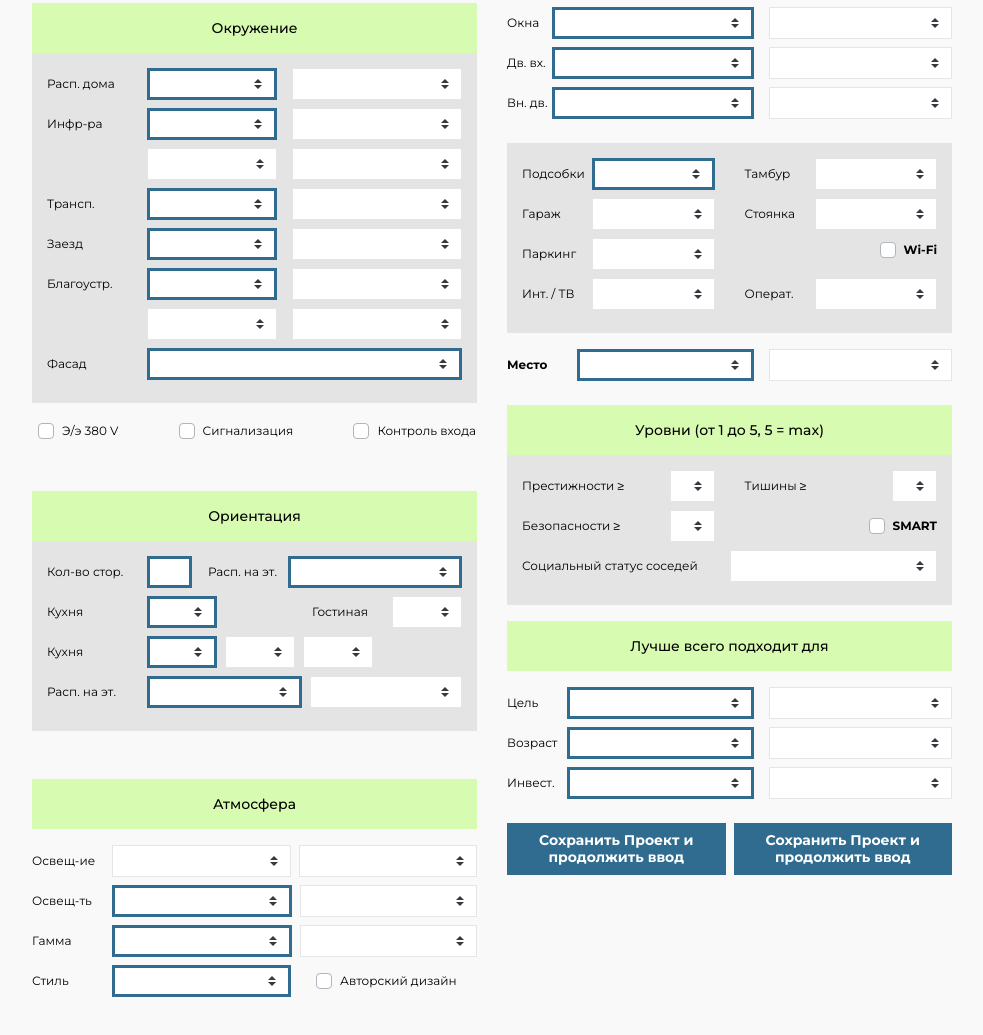
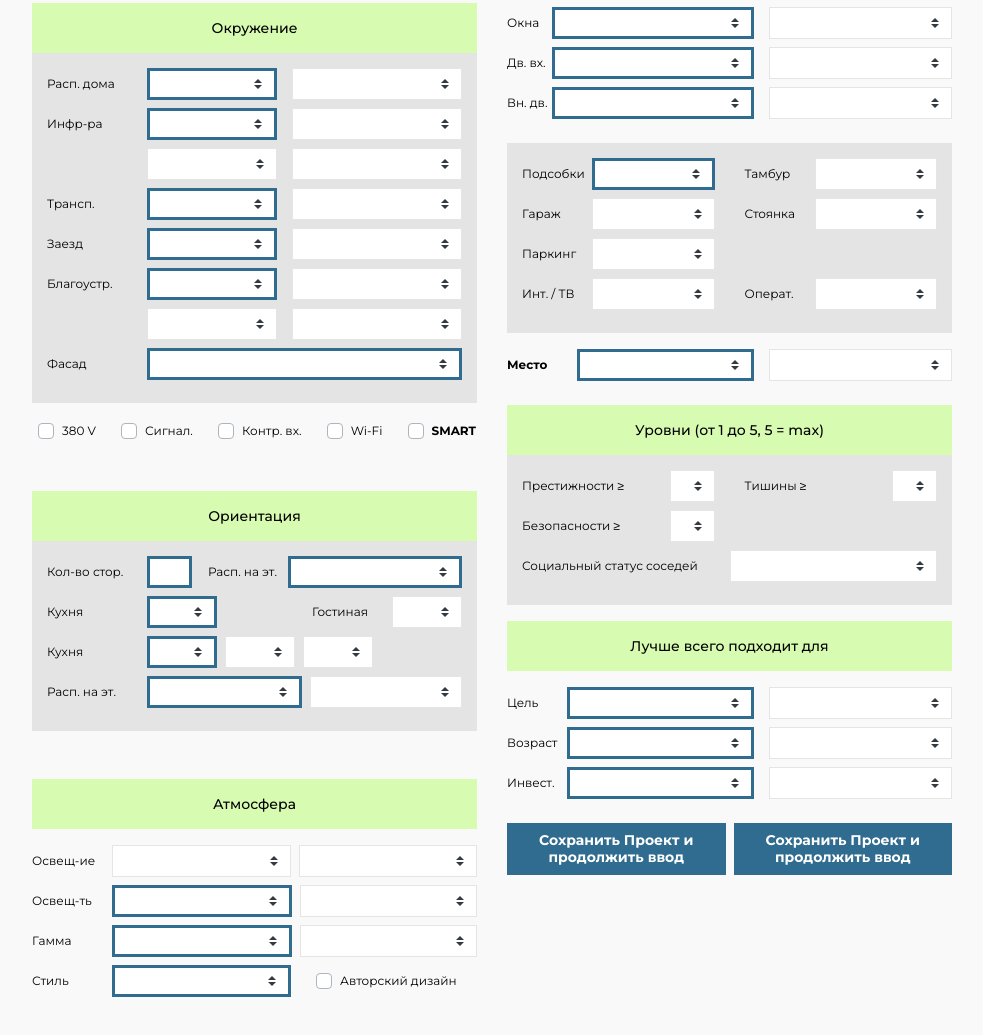
Before and after one commit to kirovas/domofond, a plain HTML site: page projects.html in a window 1280 px wide. Shown: the part 1216-2251 px from the top of the page, without its empty margins (243-1226 px from the left). Drawn offline with nearby package versions, Linux system fonts and the light colour scheme.

Commit message:
перенес checkbox

```diff
--- a/projects.html
+++ b/projects.html
@@ -427,23 +427,35 @@
                                         </div>
                                         <!-- ////////////// .Окружение ////////////////-->
                                         <div class="row justify-content-between my-3">
-                                            <div class="d-flex justify-content-start align-items-center px-3">
+                                            <div class="d-flex justify-content-start align-items-center pl-3">
                                                 <div class="custom-control custom-checkbox">
                                                 <input type="checkbox" class="custom-control-input" id="ee380">
-                                                <label class="custom-control-label pt-1" for="ee380">Э/э 380 V</label>
+                                                <label class="custom-control-label pt-1" for="ee380">380 V</label>
                                                 </div>
                                             </div>
-                                            <div class="d-flex justify-content-start align-items-center px-3">
+                                            <div class="d-flex justify-content-start align-items-center">
                                                 <div class="custom-control custom-checkbox">
                                                 <input type="checkbox" class="custom-control-input" id="signal2">
-                                                <label class="custom-control-label pt-1" for="signal2">Сигнализация</label>
+                                                <label class="custom-control-label pt-1" for="signal2">Сигнал.</label>
                                                 </div>
                                             </div>
-                                            <div class="d-flex justify-content-start align-items-center px-3">
+                                            <div class="d-flex justify-content-start align-items-center ">
                                                 <div class="custom-control custom-checkbox">
                                                 <input type="checkbox" class="custom-control-input" id="controlv1">
-                                                <label class="custom-control-label pt-1" for="controlv1">Контроль входа</label>
+                                                <label class="custom-control-label pt-1" for="controlv1">Контр. вх.</label>
                                                 </div>
+                                            </div>
+                                            <div class="d-flex justify-content-end align-items-center ">
+                                                <div class="custom-control custom-checkbox">
+                                                  <input type="checkbox" class="custom-control-input" id="wifi2">
+                                                  <label class="custom-control-label" for="wifi2">Wi-Fi</label>
+                                                </div>
+                                            </div>
+                                            <div class="d-flex justify-content-end align-items-center pr-3">
+                                               <div class="custom-control custom-checkbox">
+                                              <input type="checkbox" class="custom-control-input" id="smart2">
+                                              <label class="custom-control-label" for="smart2"><strong>SMART</strong></label>
+                                            </div>
                                             </div>
                                         </div>
                                         <div class="row mt-5">
@@ -916,12 +928,7 @@
                                                                 </div>
                                                         </div>
                                                         <div class="col-md-6">
-                                                            <div class="d-flex justify-content-end align-items-center  mb-2">
-                                                                    <div class="custom-control custom-checkbox">
-                                                                      <input type="checkbox" class="custom-control-input" id="sot2">
-                                                                      <label class="custom-control-label" for="sot2"><strong>Wi-Fi</strong></label>
-                                                                    </div>
-                                                                </div>
+
                                                         </div>
                                                         <div class="col-md-6">
                                                             <div class="d-flex justify-content-start align-items-center  mb-2">
@@ -981,12 +988,7 @@
                                                     </div>
                                                     </div>
                                                     <div class="col-md-6">
-                                                    <div class="d-flex justify-content-end align-items-center  mb-2 mt-1">
-                                                       <div class="custom-control custom-checkbox">
-                                                      <input type="checkbox" class="custom-control-input" id="smart2">
-                                                      <label class="custom-control-label" for="smart2"><strong>SMART</strong></label>
-                                                    </div>
-                                                    </div>
+
                                                     </div>
                                                     <div class="col-md-12">
                                                     <div class="d-flex justify-content-start align-items-center  mb-2">
```
